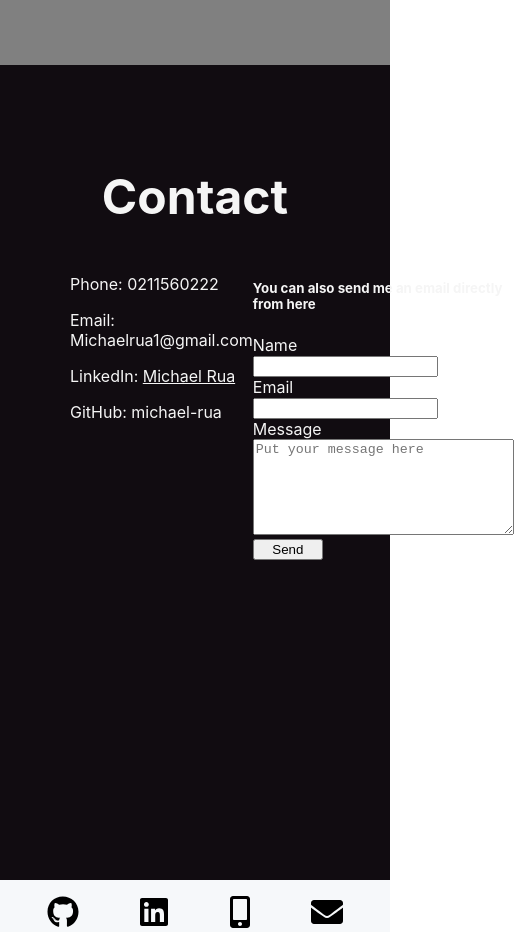
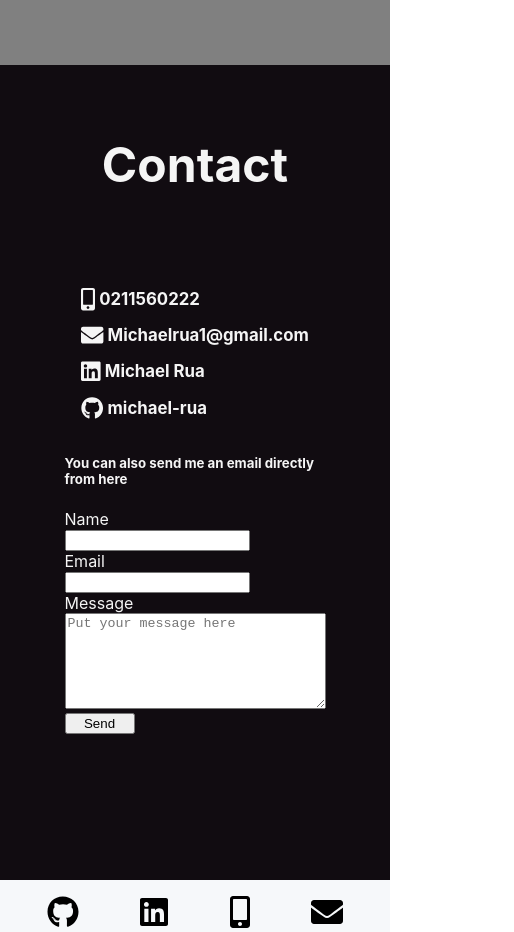
Before and after one commit to michael-rua/portfolio, a React (Create React App) app: page / in a window 390 px wide. Shown: the part 3500-4432 px from the top of the page, 514 px wide, since content can reach past the window. Built offline with nearby package versions, Linux system fonts and the light colour scheme; a web font is replaced by a local one.

Commit message:
add more contact details to contact

```diff
--- a/src/Contact.jsx
+++ b/src/Contact.jsx
@@ -1,6 +1,11 @@
 import React, {useState} from 'react'
 import Swal from 'sweetalert2'
 import emailjs from 'emailjs-com'
+import { FontAwesomeIcon } from '@fortawesome/react-fontawesome'
+import { faMobileAlt } from '@fortawesome/free-solid-svg-icons'
+import { faEnvelope } from '@fortawesome/free-solid-svg-icons'
+import { faGithub } from '@fortawesome/free-brands-svg-icons'
+import { faLinkedin } from '@fortawesome/free-brands-svg-icons'
 import './styles/section.css'
 
 import{ init } from 'emailjs-com'
@@ -95,10 +100,14 @@ export default function Contact() {
           </form>
         </div>
         <div className='contact-info'>
-          <p>Phone: 0211560222</p>
-          <p>Email: Michaelrua1@gmail.com</p>
-          <p>LinkedIn: <a style={{textDecoration:'underline'}} target='_blank' rel="noopener noreferrer" href='https://www.linkedin.com/in/michaelrua/'>Michael Rua</a></p>
-          <p>GitHub: <a target='_blank' rel="noopener noreferrer" href='https://github.com/michael-rua'>michael-rua</a></p>
+
+          <h2><FontAwesomeIcon icon={faMobileAlt} size="lg"/>  0211560222</h2>
+
+          <h2><FontAwesomeIcon icon={faEnvelope} size="lg"/>  Michaelrua1@gmail.com</h2>
+
+          <h2><FontAwesomeIcon icon={faLinkedin} size="lg"/> <a target='_blank' rel="noopener noreferrer" href='https://www.linkedin.com/in/michaelrua/'>Michael Rua</a></h2>
+
+          <h2><FontAwesomeIcon icon={faGithub}  size="lg"/> <a target='_blank' rel="noopener noreferrer" href='https://github.com/michael-rua'>michael-rua</a></h2>
         </div>
       </div>
     </div>
--- a/src/styles/section.css
+++ b/src/styles/section.css
@@ -101,6 +101,12 @@ text-decoration: underline;
   min-height: 80vh;
   flex-direction: column;
 }
+.contact-info {
+  font-size: 1.4rem;
+}
+.contact-title {
+  margin: 0 auto;
+}
 .contact-div {
   height: 200px;
  display: flex;
@@ -111,7 +117,9 @@ text-decoration: underline;
 .contact-container {
  display: flex;
  flex-direction: row;
- justify-content: space-between;
+ justify-content: space-around;
+ align-items: center;
+ margin-top: 10rem;
 }
 .contact-form-container {
   order: 2;
@@ -143,4 +151,15 @@ text-decoration: underline;
   .footer {
     padding: 1rem 1rem 1rem;
   }
+  .contact-container {
+    display: flex;
+    flex-direction: column;
+    justify-content: space-around;
+    align-items: center;
+    margin-top: 5rem;
+   }
+   .contact-info {
+    font-size: .7rem;
+  }
+
 }
```
